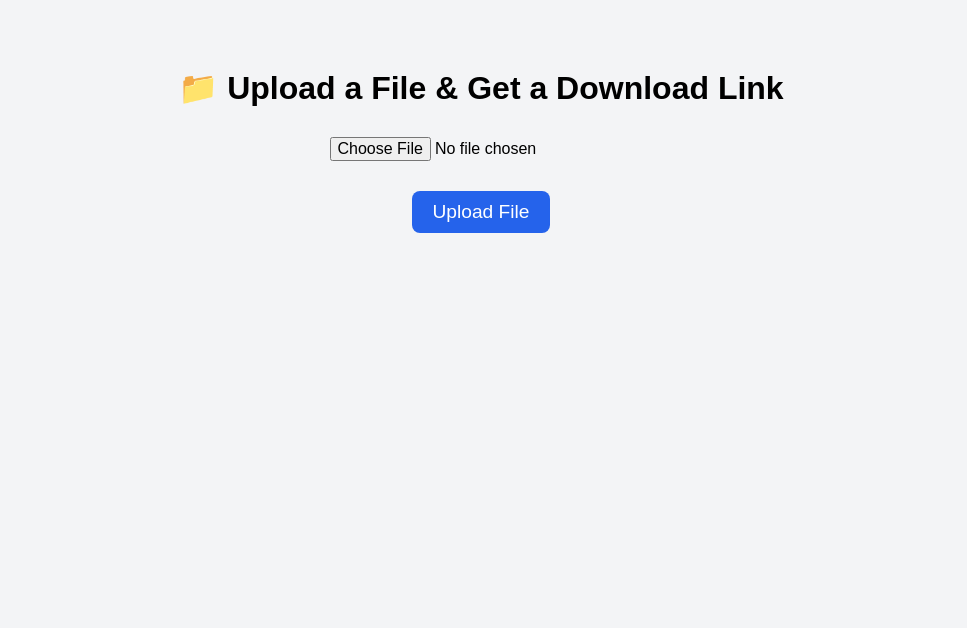
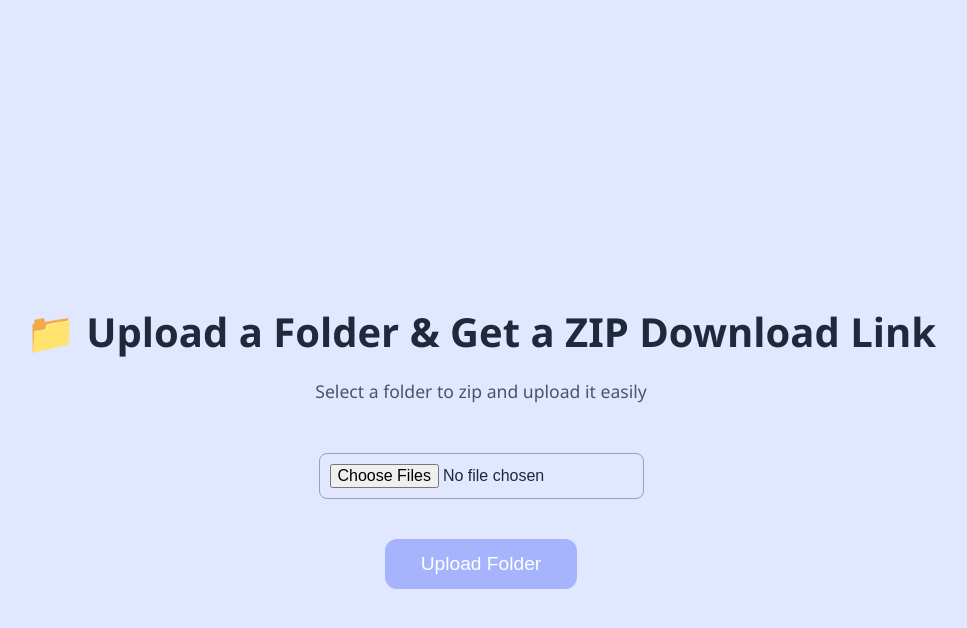
Before and after one commit to otis18455/otis18455.github.io, a plain HTML site: page index.html in a window 1280 px wide. Shown: the whole page, without its empty margins (159-1126 px from the left). Drawn offline with nearby package versions, Linux system fonts and the light colour scheme.

Commit message:
Update index.html
fixed error

```diff
--- a/index.html
+++ b/index.html
@@ -1,86 +1,149 @@
 <!DOCTYPE html>
 <html lang="en">
 <head>
-  <meta charset="UTF-8">
-  <title>📁 File Uploader</title>
+  <meta charset="UTF-8" />
+  <title>📁 Folder Uploader with ZIP</title>
   <style>
     body {
-      font-family: sans-serif;
+      font-family: 'Segoe UI', Tahoma, Geneva, Verdana, sans-serif;
+      background: #e0e7ff;
+      color: #1e293b;
       text-align: center;
-      padding: 40px;
-      background: #f3f4f6;
+      padding: 50px 20px;
+      min-height: 100vh;
+      display: flex;
+      flex-direction: column;
+      align-items: center;
+      justify-content: center;
+      gap: 20px;
     }
     h1 {
-      font-size: 2em;
-      margin-bottom: 20px;
+      font-size: 2.5rem;
+      margin-bottom: 0;
+    }
+    p.subtitle {
+      font-size: 1.1rem;
+      color: #475569;
+      margin-top: 0;
+      margin-bottom: 30px;
     }
     input[type="file"] {
       padding: 10px;
-      font-size: 1em;
+      border-radius: 8px;
+      border: 1px solid #94a3b8;
+      cursor: pointer;
+      font-size: 1rem;
     }
     button {
-      padding: 10px 20px;
-      font-size: 1.2em;
-      background: #2563eb;
+      margin-top: 20px;
+      padding: 14px 36px;
+      font-size: 1.2rem;
+      background: #4f46e5;
       color: white;
       border: none;
-      border-radius: 8px;
+      border-radius: 12px;
       cursor: pointer;
-      margin-top: 20px;
+      transition: background 0.3s ease;
+      user-select: none;
+    }
+    button:hover:not(:disabled) {
+      background: #4338ca;
+    }
+    button:disabled {
+      background: #a5b4fc;
+      cursor: not-allowed;
     }
     #result {
       margin-top: 30px;
-      font-size: 1.1em;
+      font-size: 1.2rem;
+      word-break: break-all;
+      max-width: 600px;
+      text-align: center;
     }
     a.download-link {
-      color: #1d4ed8;
-      text-decoration: underline;
-      font-weight: bold;
+      color: #3730a3;
+      font-weight: 600;
+      text-decoration: none;
+      border-bottom: 2px solid transparent;
+      transition: border-bottom 0.3s ease;
+    }
+    a.download-link:hover {
+      border-bottom: 2px solid #4338ca;
     }
   </style>
 </head>
 <body>
+  <h1>📁 Upload a Folder & Get a ZIP Download Link</h1>
+  <p class="subtitle">Select a folder to zip and upload it easily</p>
 
-  <h1>📁 Upload a File & Get a Download Link</h1>
-  <input type="file" id="fileInput"><br>
-  <button onclick="uploadFile()">Upload File</button>
+  <input type="file" id="fileInput" webkitdirectory directory multiple />
+  <button id="uploadBtn" disabled>Upload Folder</button>
 
   <div id="result"></div>
 
+  <!-- JSZip library CDN -->
+  <script src="https://cdnjs.cloudflare.com/ajax/libs/jszip/3.10.1/jszip.min.js"></script>
+
   <script>
-    function uploadFile() {
-      const fileInput = document.getElementById("fileInput");
-      const file = fileInput.files[0];
+    const fileInput = document.getElementById('fileInput');
+    const uploadBtn = document.getElementById('uploadBtn');
+    const resultDiv = document.getElementById('result');
 
-      if (!file) {
-        alert("Please choose a file first.");
+    fileInput.addEventListener('change', () => {
+      uploadBtn.disabled = fileInput.files.length === 0;
+      resultDiv.innerHTML = '';
+    });
+
+    uploadBtn.addEventListener('click', async () => {
+      if (fileInput.files.length === 0) {
+        alert('Please select a folder first!');
         return;
       }
 
-      const formData = new FormData();
-      formData.append("file", file);
+      uploadBtn.disabled = true;
+      resultDiv.textContent = '📦 Creating ZIP file... Please wait.';
 
-      document.getElementById("result").innerText = "Uploading...";
+      const zip = new JSZip();
 
-      fetch("https://file.io", {
-        method: "POST",
-        body: formData
-      })
-      .then(response => response.json())
-      .then(data => {
+      // Add each file preserving folder structure
+      for (const file of fileInput.files) {
+        // file.webkitRelativePath includes folder path inside the selected folder
+        zip.file(file.webkitRelativePath, file);
+      }
+
+      try {
+        // Generate zip as blob
+        const zipBlob = await zip.generateAsync({ type: 'blob' });
+        resultDiv.textContent = '🚀 Uploading ZIP file...';
+
+        // Prepare form data for upload
+        const formData = new FormData();
+        formData.append('file', zipBlob, 'folder.zip');
+
+        // Upload to file.io
+        const response = await fetch('https://file.io', {
+          method: 'POST',
+          body: formData
+        });
+        const data = await response.json();
+
         if (data.success) {
-          document.getElementById("result").innerHTML =
-            `✅ File uploaded!<br><a class="download-link" href="${data.link}" target="_blank">${data.link}</a>`;
+          resultDiv.innerHTML = `
+            ✅ Upload successful!<br>
+            <a class="download-link" href="${data.link}" target="_blank" rel="noopener noreferrer">
+              Download your ZIP here
+            </a>
+          `;
         } else {
-          document.getElementById("result").innerText = "Upload failed: " + data.message;
+          resultDiv.textContent = '❌ Upload failed: ' + (data.message || 'Unknown error');
         }
-      })
-      .catch(error => {
-        document.getElementById("result").innerText = "Error uploading file.";
+      } catch (error) {
         console.error(error);
-      });
-    }
+        resultDiv.textContent = '❌ An error occurred during zip or upload.';
+      } finally {
+        uploadBtn.disabled = false;
+      }
+    });
   </script>
-
 </body>
 </html>
```
